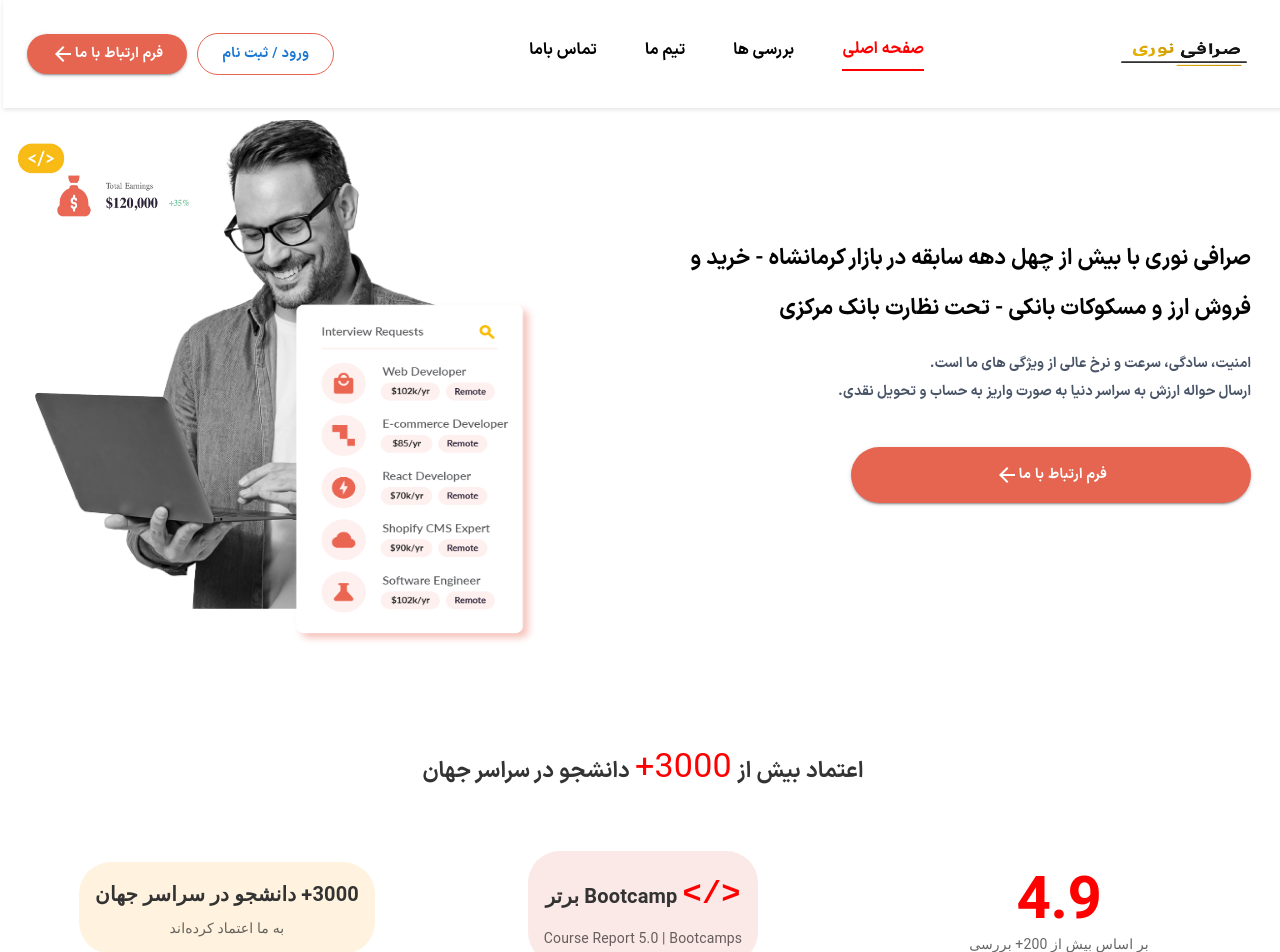
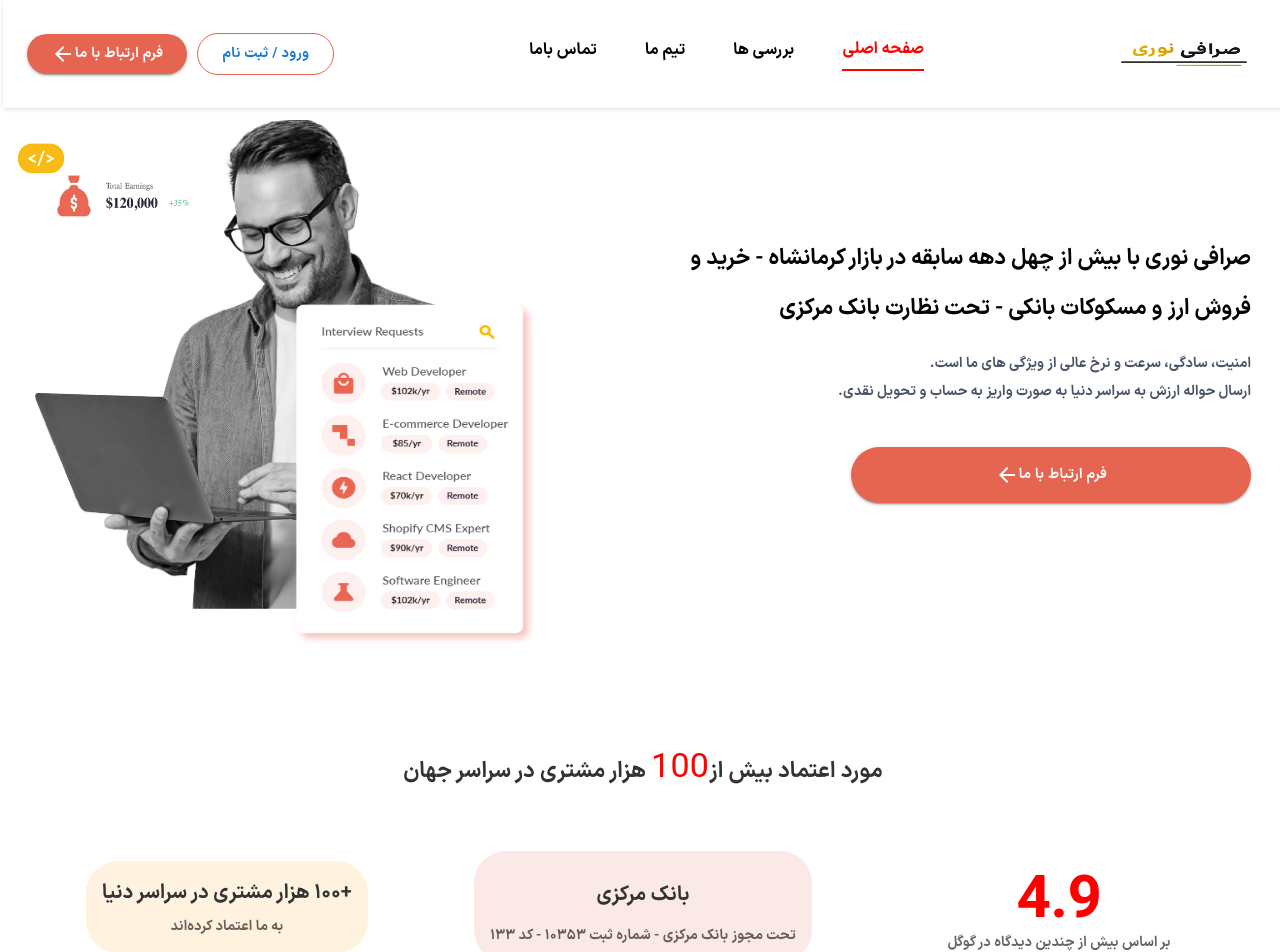
Before and after one commit to mohammadsohrabi2021/landingMantrayou, a Next.js app: page / in a window 1280 px wide. Shown: the top 952 px of the page. Built offline with nearby package versions, Linux system fonts and the light colour scheme.

Commit message:
update component TrustSection done

```diff
--- a/components/template/TrustSection.jsx
+++ b/components/template/TrustSection.jsx
@@ -17,14 +17,14 @@ function TrustSection() {
             variant="h4"
             fontWeight="bold"
             sx={{ color: "#333", marginBottom: 4 }}
-            fontSize={'22px'}
-            fontFamily={'iran-sans'}
+            fontSize={"22px"}
+            fontFamily={"iran-sans"}
           >
-            اعتماد بیش از{" "}
+            مورد اعتماد بیش از
             <Typography component="span" color="red" variant="h4">
-              3000+
+              100
             </Typography>{" "}
-            دانشجو در سراسر جهان
+            هزار مشتری در سراسر جهان
           </Typography>
         </Grid>
 
@@ -41,8 +41,8 @@ function TrustSection() {
           <Typography variant="h2" color="red" fontWeight="bold">
             4.9
           </Typography>
-          <Typography variant="body2" color="textSecondary">
-            بر اساس بیش از 200+ بررسی
+          <Typography variant="body2" color="textSecondary" fontFamily={'iran-sans'}>
+          بر اساس بیش از چندین  دیدگاه در گوگل
           </Typography>
         </Grid>
 
@@ -67,7 +67,7 @@ function TrustSection() {
             <Typography
               variant="h6"
               fontWeight="bold"
-              sx={{ color: "#333", marginBottom: 1 }}
+              sx={{ color: "#333", marginBottom: 1, fontFamily:'iran-sans' }}
             >
               <Box
                 component="span"
@@ -75,14 +75,15 @@ function TrustSection() {
                   color: "red",
                   fontSize: "2rem",
                   fontWeight: "bold",
+
                 }}
               >
-                <code>&lt;/&gt;</code>
+                {/* <code>&lt;/&gt;</code> */}
               </Box>{" "}
-              Bootcamp برتر
+              بانک مرکزی
             </Typography>
-            <Typography variant="body2" color="textSecondary">
-              Course Report 5.0 | Bootcamps
+            <Typography variant="body2" color="textSecondary"   fontFamily='iran-sans'>
+            تحت مجوز بانک مرکزی - شماره ثبت ۱۰۳۵۳ - کد ۱۳۳
             </Typography>
           </Box>
         </Grid>
@@ -109,10 +110,11 @@ function TrustSection() {
               variant="h6"
               fontWeight="bold"
               sx={{ color: "#333", marginBottom: 1 }}
+              fontFamily={'iran-sans'}
             >
-              3000+ دانشجو در سراسر جهان
+              +۱۰۰ هزار مشتری در سراسر دنیا
             </Typography>
-            <Typography variant="body2" color="textSecondary">
+            <Typography variant="body2" color="textSecondary"  fontFamily={'iran-sans'}>
               به ما اعتماد کرده‌اند
             </Typography>
           </Box>
```
